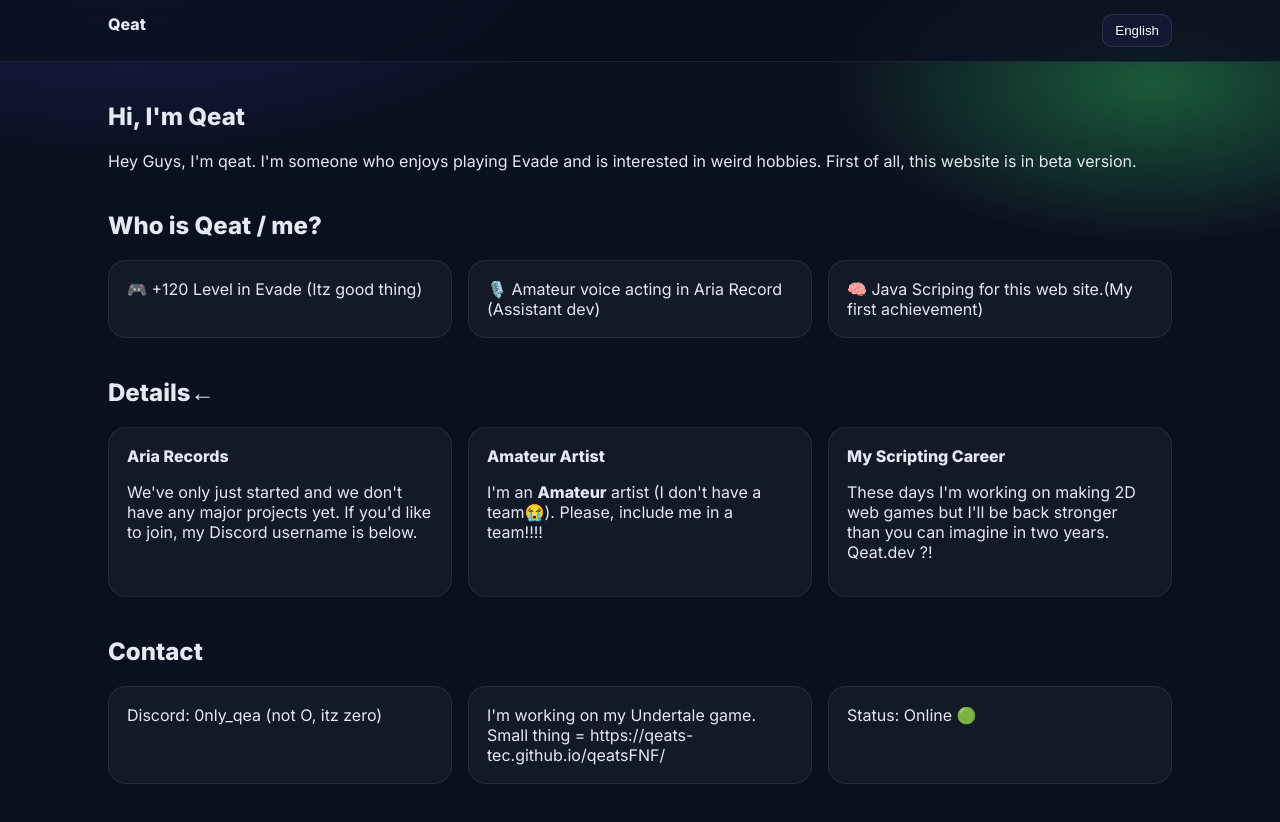
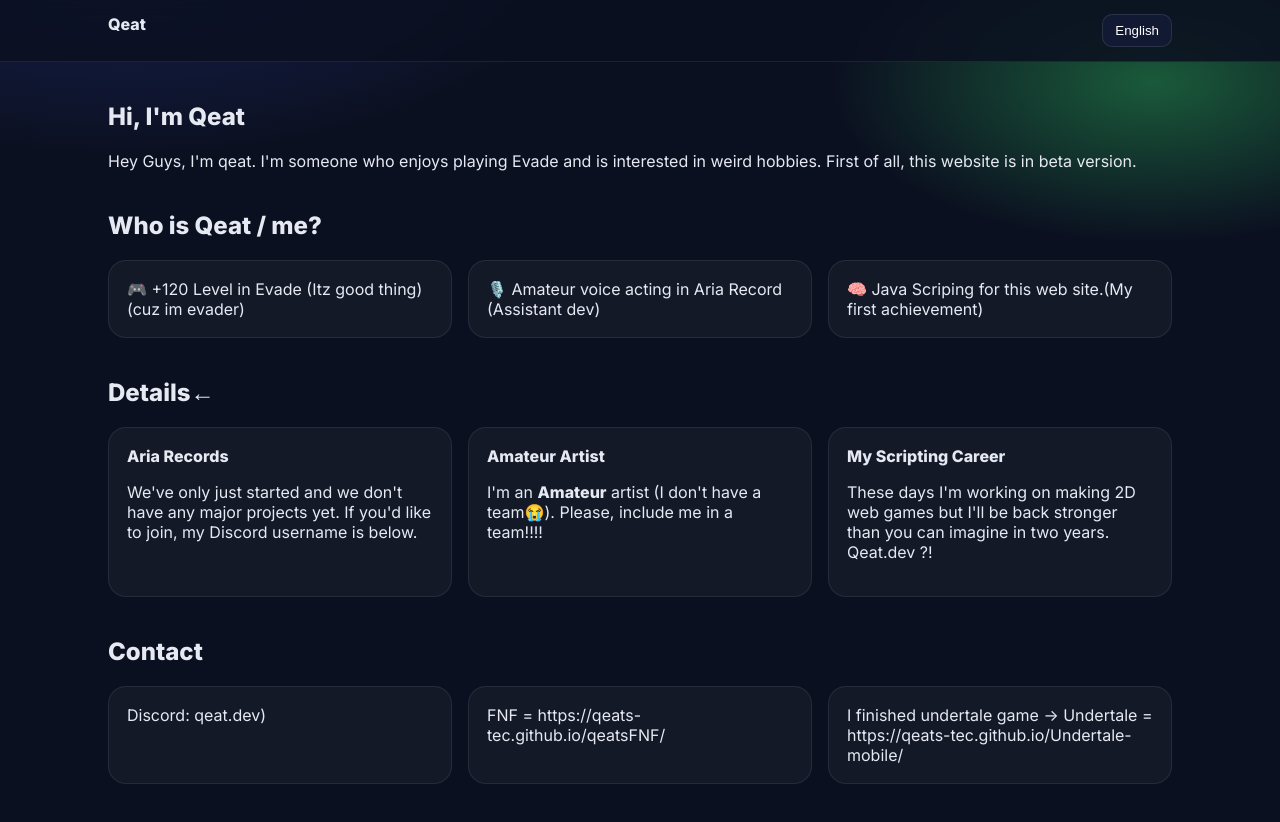
Before and after one commit to qeats-tec/qeats-portfolio, a plain HTML site: page index.html in a window 1280 px wide. Drawn offline with Linux system fonts and the light colour scheme.

Commit message:
Update portfolio title and contact information

```diff
--- a/index.html
+++ b/index.html
@@ -3,7 +3,7 @@
 <head>
   <meta charset="UTF-8" />
   <meta name="viewport" content="width=device-width, initial-scale=1.0" />
-  <title>Qeat | Evade Portfolio</title>
+  <title>Qeat's Portfolio</title>
 
   <link href="https://fonts.googleapis.com/css2?family=Inter:wght@300;400;600;800&display=swap" rel="stylesheet">
 
@@ -112,7 +112,7 @@
   <section>
     <h2>Who is Qeat / me?</h2>
     <div class="grid">
-      <div class="card">🎮 +120 Level in Evade (Itz good thing)</div>
+      <div class="card">🎮 +120 Level in Evade (Itz good thing) (cuz im evader)</div>
       <div class="card">🎙️ Amateur voice acting in Aria Record (Assistant dev)</div>
       <div class="card">🧠 Java Scriping for this web site.(My first achievement)</div>
     </div>
@@ -130,9 +130,9 @@
   <section>
     <h2>Contact</h2>
     <div class="grid">
-      <div class="card">Discord: 0nly_qea (not O, itz zero)</div>
-      <div class="card">I'm working on my Undertale game. Small thing = https://qeats-tec.github.io/qeatsFNF/</div>
-      <div class="card">Status: Online 🟢</div>
+      <div class="card">Discord: qeat.dev)</div>
+      <div class="card">FNF = https://qeats-tec.github.io/qeatsFNF/</div>
+      <div class="card">I finished undertale game -> Undertale = https://qeats-tec.github.io/Undertale-mobile/</div>
     </div>
   </section>
 
@@ -143,13 +143,13 @@
 
   <section>
     <h1>Merhaba, ben Qeat</h1>
-    <p>Merhaba Millet, Ben Qeat. Evade oynamaktan hoşlanan ve garip hobilerle ilgilenen biriyim. Her şeyden önce söylemeliyim ki, bu sitesi beta sürümünde.</p>
+    <p>Selam bunu Gören Kişi, Ben Qeat. Evade oynamaktan hoşlanan ve 2D web oyun geliştiren Biriyim. Artık bu site beta Değil</p>
   </section>
 
   <section>
     <h2>Qeat kimdir/kimimdir?</h2>
     <div class="grid">
-      <div class="card">🎮 Evade'de +120 seviye (bu iyi bi' şey)</div>
+      <div class="card">🎮 Evade'de +120 seviye (bu iyi bi' şey) (Çünkü ben Evader'ım)</div>
       <div class="card">🎙️ Aria Record’da amatör dublörlük (yardımcı dev.)</div>
       <div class="card">🧠Bu siteyi oluşturmak için Java Script öğreniyorum.(Ve Hala Beta sürümünde) </div>
     </div>
@@ -167,9 +167,9 @@
   <section>
     <h2>İletişim</h2>
     <div class="grid">
-      <div class="card">Discord: 0nly_qea (O değil sıfır)</div>
-      <div class="card"> Bugünlerde Undertale oyunu yapmakla uğraşıyom. Küçük Şey = https://qeats-tec.github.io/qeatsFNF/</div>
-      <div class="card">Durum: Aktif 🟢 (herhalde...)</div>
+      <div class="card">Discord: qeat.dev</div>
+      <div class="card">FNF = https://qeats-tec.github.io/qeatsFNF/</div>
+      <div class="card">Undertale oyunum bitti -> Undertale = https://qeats-tec.github.io/Undertale-mobile</div>
     </div>
   </section>
 
```
